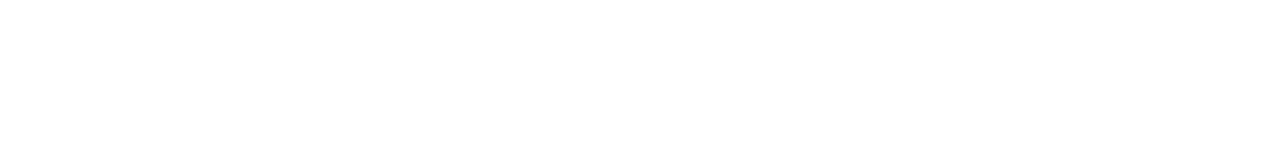
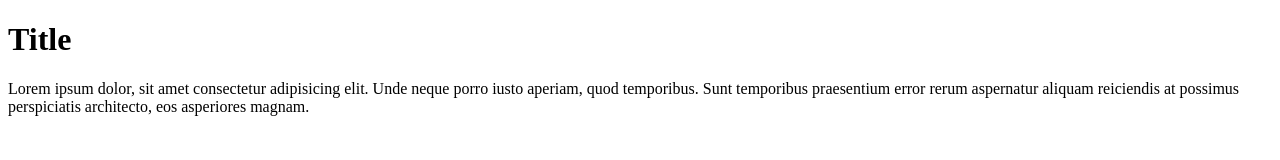
Before and after one commit to santhydesign/mi-primer-repo, a plain HTML site: page index.html in a window 1280 px wide. Drawn offline with Linux system fonts and the light colour scheme.

Commit message:
segundo commit

```diff
--- a/index.html
+++ b/index.html
@@ -7,6 +7,7 @@
     <title>Document</title>
 </head>
 <body>
-
+    <h1>Title</h1>
+    <p>Lorem ipsum dolor, sit amet consectetur adipisicing elit. Unde neque porro iusto aperiam, quod temporibus. Sunt temporibus praesentium error rerum aspernatur aliquam reiciendis at possimus perspiciatis architecto, eos asperiores magnam.</p>
 </body>
 </html>
```
